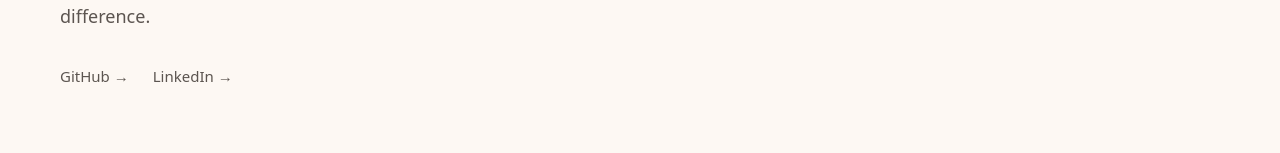
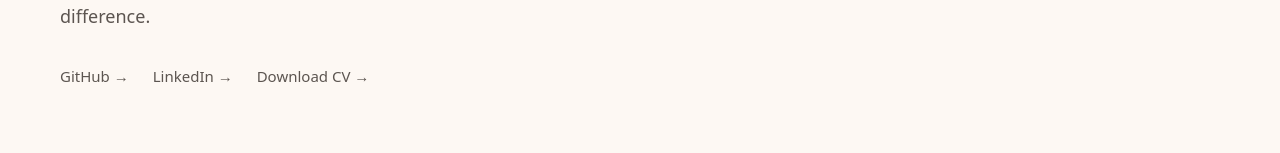
Before and after one commit to nikoradic/portfolio, a React (Vite) app: page / in a window 1280 px wide. Shown: the part 590-743 px from the top of the page. Built offline with nearby package versions, Linux system fonts and the light colour scheme.

Commit message:
Add downloadable CV

```diff
--- a/src/App.tsx
+++ b/src/App.tsx
@@ -46,6 +46,14 @@ function App() {
                   rel="noopener noreferrer"
                 >
                   LinkedIn →
+                </a>
+                <a
+                  className="hero-link"
+                  href="/Nikola_Radic_CV.pdf"
+                  target="_blank"
+                  rel="noopener noreferrer"
+                >
+                  Download CV →
                 </a>
               </div>
             </div>
```
Also changed, not shown: 1 other file (tests, documents, lock files or other folders).
